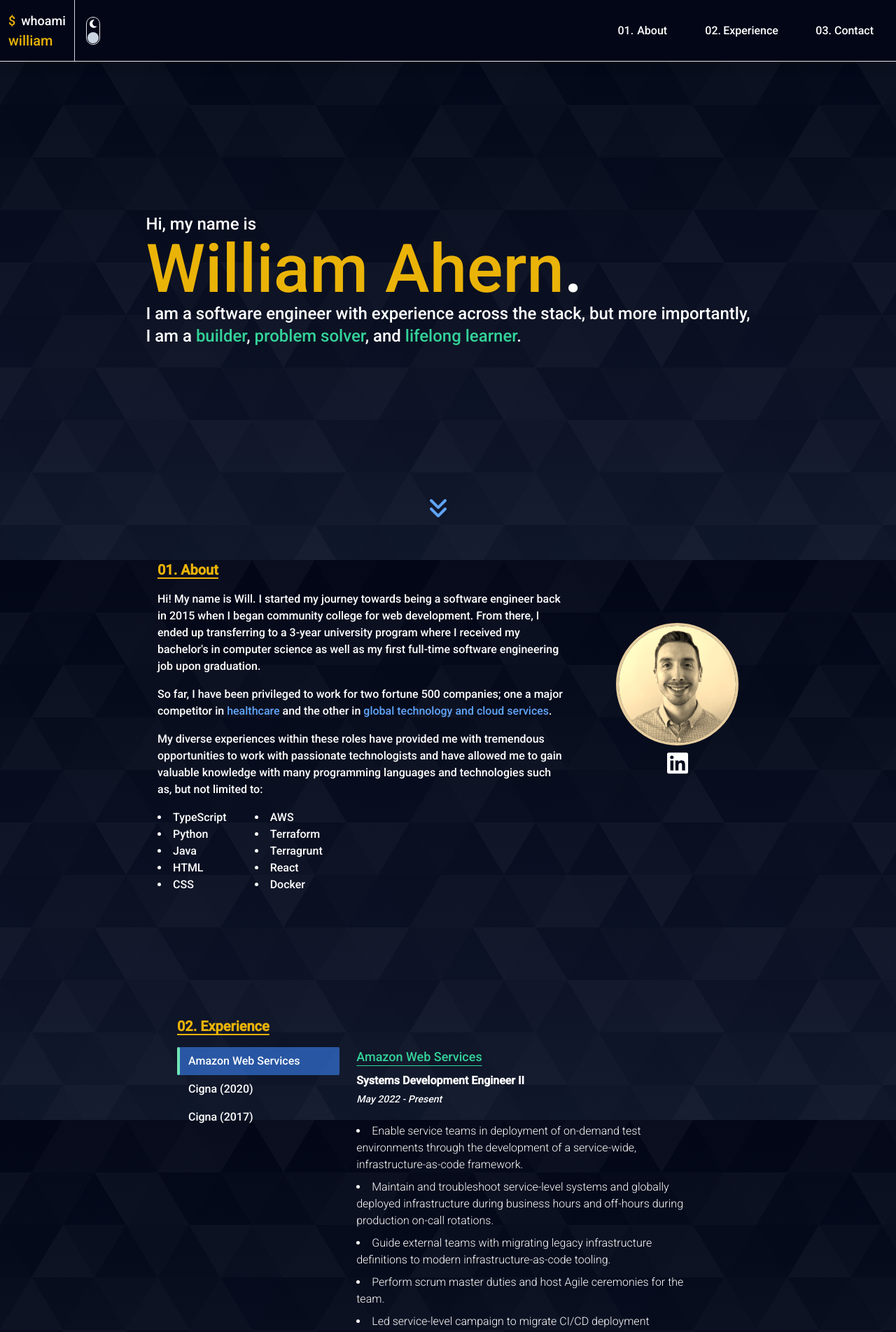
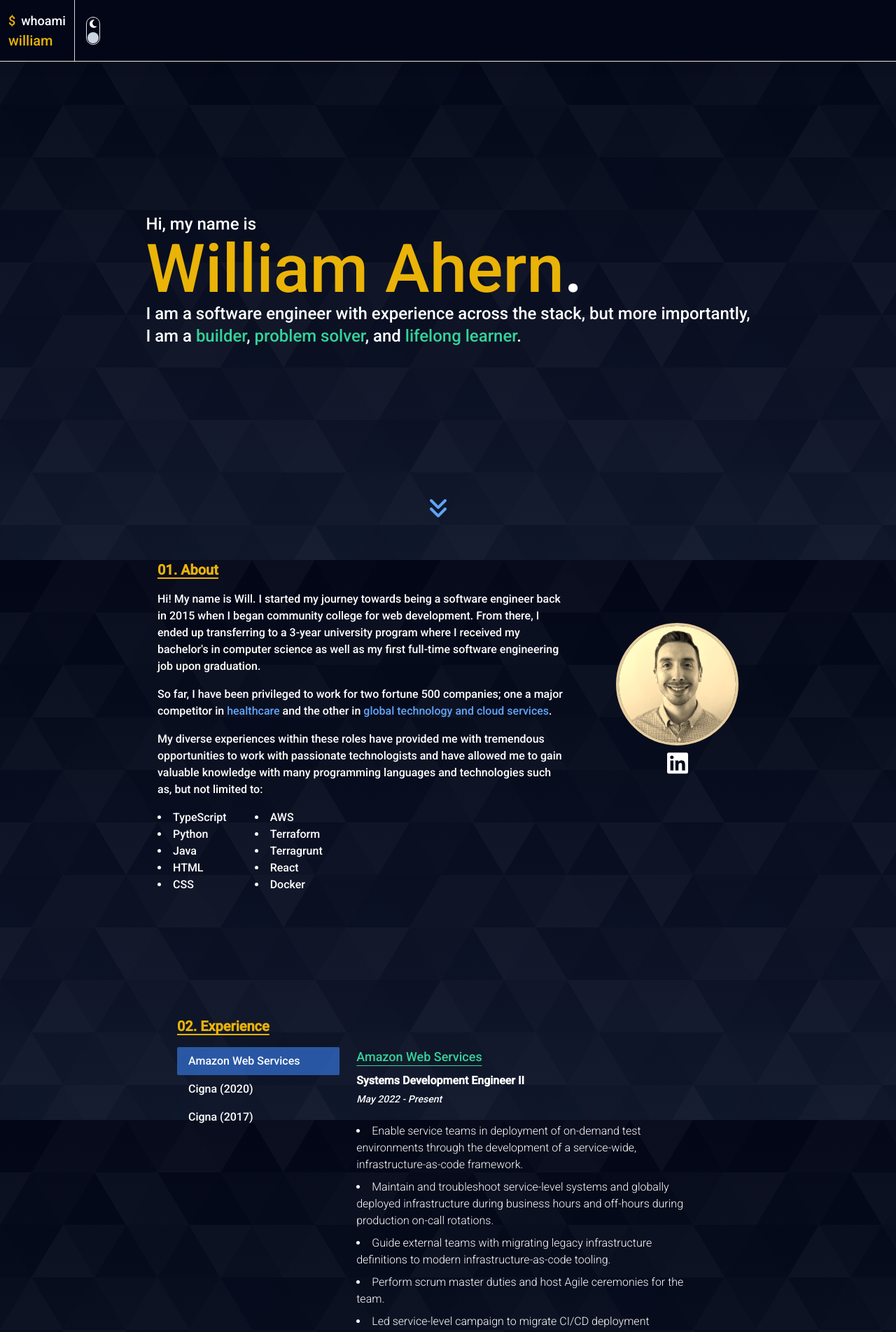
Before and after one commit to wi11ahern/who-am-i, a React (Vite) app: page / in a window 1280 px wide. Shown: the top 1903 px of the page at 70% size. Built offline with nearby package versions, Linux system fonts and the light colour scheme.

Commit message:
feature: add state variable for tracking if the content is on a mobile device, use the new state in components

```diff
--- a/src/App.tsx
+++ b/src/App.tsx
@@ -1,11 +1,27 @@
 import Header from "./components/layout/header";
-import { useSelector } from "react-redux";
+import { useDispatch, useSelector } from "react-redux";
 import { RootState } from "./store/store";
+import { uiActions } from "./store/ui";
 import Content from "./components/layout/content";
 import Footer from "./components/layout/footer";
+import { useEffect } from "react";
 
 function App() {
   const theme = useSelector((state: RootState) => state.ui.theme);
+  const dispatcher = useDispatch();
+
+  useEffect(() => {
+    function handleResize() {
+      dispatcher(uiActions.setIsMobile(window.innerWidth < 640));
+    }
+
+    window.addEventListener("resize", handleResize);
+
+    return () => {
+      window.removeEventListener("resize", handleResize);
+    };
+  }, []);
+
   document.getElementById("body")!.className = theme;
 
   return (
--- a/src/components/experience/experience-selector-list.tsx
+++ b/src/components/experience/experience-selector-list.tsx
@@ -2,30 +2,17 @@ import { useDispatch, useSelector } from "react-redux";
 import ExperienceSelectorButton from "./experience-selector-button";
 import { RootState } from "../../store/store";
 import { experienceActions } from "../../store/experience";
-import { useEffect, useState } from "react";
 
 interface Props {
   experiences: any[];
 }
 
 const ExperienceSelectorList = (props: Props) => {
-  const [screenWidth, setScreenWidth] = useState(window.innerWidth);
+  const isMobile = useSelector((state: RootState) => state.ui.isMobile);
   const dispatcher = useDispatch();
   const activeExperienceId = useSelector(
     (state: RootState) => state.experience.activeExperienceId
   );
-
-  useEffect(() => {
-    function handleResize() {
-      setScreenWidth(window.innerWidth);
-    }
-
-    window.addEventListener("resize", handleResize);
-
-    return () => {
-      window.removeEventListener("resize", handleResize);
-    };
-  }, []);
 
   const setActiveExperienceIdHandler = (id: number) => {
     dispatcher(experienceActions.setActiveExperienceId(id));
@@ -34,7 +21,10 @@ const ExperienceSelectorList = (props: Props) => {
   const experienceSelectorButtons = props.experiences.map(
     (experience, index) => {
       return (
-        <li key={index} className="bg-blue-800 bg-opacity-60 border-solid border-x border-blue-300 sm:border-none sm:bg-transparent">
+        <li
+          key={index}
+          className="bg-blue-800 bg-opacity-60 border-solid border-x border-blue-300 sm:border-none sm:bg-transparent"
+        >
           <ExperienceSelectorButton
             id={index}
             experienceName={experience.experienceName}
@@ -47,7 +37,7 @@ const ExperienceSelectorList = (props: Props) => {
 
   return (
     <div className="relative grid w-full grid-cols-1 grid-rows-1 sm:row-start-1 sm:row-end-2 sm:inline sm:grid-rows-none sm:grid-cols-none">
-      {screenWidth > 640 && (
+      {!isMobile && (
         <div
           className={`absolute top-0 left-0 w-1 h-10 rounded-3xl bg-emerald-300
                       transition-all duration-150`}
--- a/src/components/layout/header.tsx
+++ b/src/components/layout/header.tsx
@@ -1,26 +1,15 @@
-import { useEffect, useState } from "react";
+import { useSelector } from "react-redux";
 import useScrollDirection from "../../hooks/useScrollDirection";
+import { RootState } from "../../store/store";
 import ThemeToggle from "../theme-toggle/theme-toggle";
 import MainNav from "./main-nav";
 import WhoAmILogo from "./whoami-logo";
 
 const Header = () => {
-  const [screenWidth, setScreenWidth] = useState(window.innerWidth);
+  const isMobile = useSelector((state: RootState) => state.ui.isMobile);
   const scrollDirection = useScrollDirection();
   const headerHeight =
     scrollDirection === "down" ? "h-0 border-none" : "h-headerHeight border-b";
-
-  useEffect(() => {
-    function handleResize() {
-      setScreenWidth(window.innerWidth);
-    }
-
-    window.addEventListener("resize", handleResize);
-
-    return () => {
-      window.removeEventListener("resize", handleResize);
-    };
-  }, []);
 
   return (
     <header
@@ -30,7 +19,7 @@ const Header = () => {
     >
       <WhoAmILogo />
       <ThemeToggle />
-      {screenWidth > 640 && <MainNav />}
+      {!isMobile && <MainNav />}
     </header>
   );
 };
--- a/src/store/ui.tsx
+++ b/src/store/ui.tsx
@@ -10,8 +10,14 @@ export type SetThemeAction = {
   payload: Theme;
 };
 
+export type SetIsMobileAction = {
+  type: string;
+  payload: boolean;
+}
+
 const initialState = {
   theme: Theme.Dark,
+  isMobile: true,
 };
 
 const uiSlice = createSlice({
@@ -21,6 +27,9 @@ const uiSlice = createSlice({
     setTheme(state, action: SetThemeAction) {
       state.theme = action.payload;
     },
+    setIsMobile(state, action: SetIsMobileAction) {
+      state.isMobile = action.payload;
+    }
   },
 });
 
```
